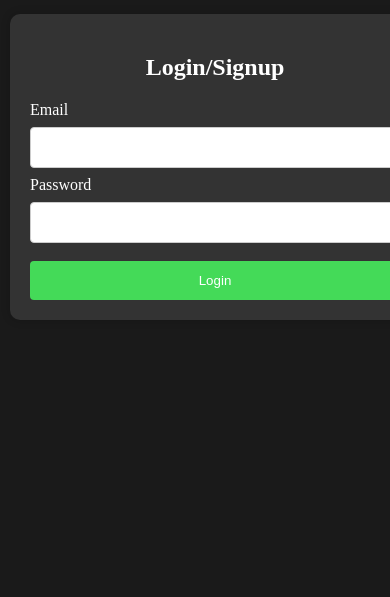
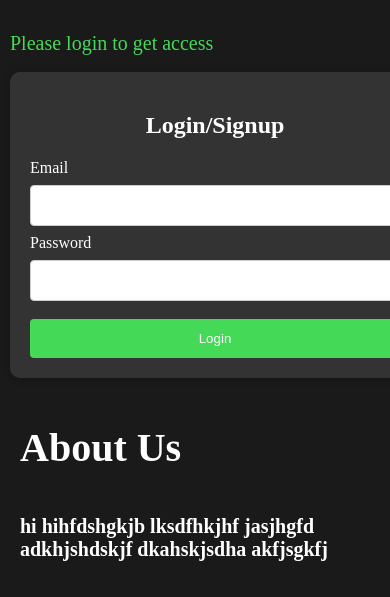
Before and after one commit to Sulav-Adhikari/PWebProject-02, a plain HTML site: page index.html in a window 390 px wide. Shown: the part 465-1062 px from the top of the page. Before the commit the page ends 844 px from the top, so only its background shows below. Drawn offline with Linux system fonts and the light colour scheme.

Commit message:
about us clickabe

```diff
--- a/index.html
+++ b/index.html
@@ -5,8 +5,10 @@
     <meta http-equiv="X-UA-Compatible" content="IE=edge">
     <meta name="viewport" content="width=device-width, initial-scale=1.0">
     <link rel="stylesheet" type="text/css" href="style.css">
-    <script src="click.js"></script>
+    <link rel="import" href="team.html">
+    <script src="index.js"></script>
     <title>TeamTrack</title>
+
 </head>
 <!--navigation bar-->
 <body>
@@ -15,9 +17,10 @@
         <nav>
             <ul class="menu">
                 <li><a href="#">People</a></li>
-				<li><a href="#">Team</a></li>
+				<li><a href="#team.html">Team</a></li>
 				<li><a href="#">Project</a></li>
 				<li><a href="#">Review</a></li>
+                <li><a href="#aboutUs" onclick="scrollToSection('aboutUs')">About Us</a></li>
 				<li class="dropdown">
                     <a href="#">Apply for &#9662; </a>
                     <ul class="dropdown-menu">
@@ -48,8 +51,14 @@
                 <button type="submit">Login</button>
 
             </form>
+
         </div>
+
       </div>
+      <div class="aboutUs" id="aboutUs">
+        <h1>About Us</h1>
+        <h2>hi hihfdshgkjb lksdfhkjhf jasjhgfd <br> adkhjshdskjf dkahskjsdha akfjsgkfj<br></h2>
+    </div>
 
 </body>
 
--- a/style.css
+++ b/style.css
@@ -56,7 +56,7 @@ nav a:hover{
   .dropdown-menu li {
     display: block;
   }
-
+  /*
   .dropdown-menu li a {
     display: block;
     padding: 10px;
@@ -66,7 +66,7 @@ nav a:hover{
   .dropdown-toggle:hover + .dropdown-menu,
   .dropdown-menu:hover {
     display: block;
-  }
+  }  */
 
 @media screen and (max-width: 600px) {
 	nav {
@@ -84,6 +84,7 @@ nav a:hover{
         flex-direction: column;
         transition: all 0.5s ease-in-out;
     }
+    /*
     .dropdown-toggle {
         display: inline-block;
         width: 100%;
@@ -102,6 +103,7 @@ nav a:hover{
       .dropdown-menu:hover {
         display: none;
       }
+      */
 }
 /*******************************************************/
 /*content*/
@@ -217,3 +219,39 @@ button:hover {
         transition: all 0.5s ease-in-out;
     }
 }
+/***About us div**/
+.aboutUs {
+  display: flex;
+  flex-direction: column;
+  max-width: 960rem;
+  margin: 0 auto;
+  padding: 0 20px;
+}
+.aboutUs h1{
+  color: #fff;
+  font-size:40px ;
+  transition: all 0.5s ease-in-out;
+}
+.aboutUs h2{
+  color: #fff;
+  font-size:40px ;
+  transition: all 0.5s ease-in-out;
+}
+@media screen and (max-width: 780px) {
+  .aboutUs{
+        padding: 20px;
+        margin-left: 0rem;
+        transition: all 0.5s ease-in-out;
+  }
+  .aboutUs h1{
+        font-size:40px ;
+        transition: all 0.5s ease-in-out
+
+  }
+  .aboutUs h2{
+        font-size:20px ;
+        transition: all 0.5s ease-in-out
+
+  }
+
+}
```
Also changed, not shown: team.html (added, +13 -0 lines), click.js (line endings or trailing spaces).
